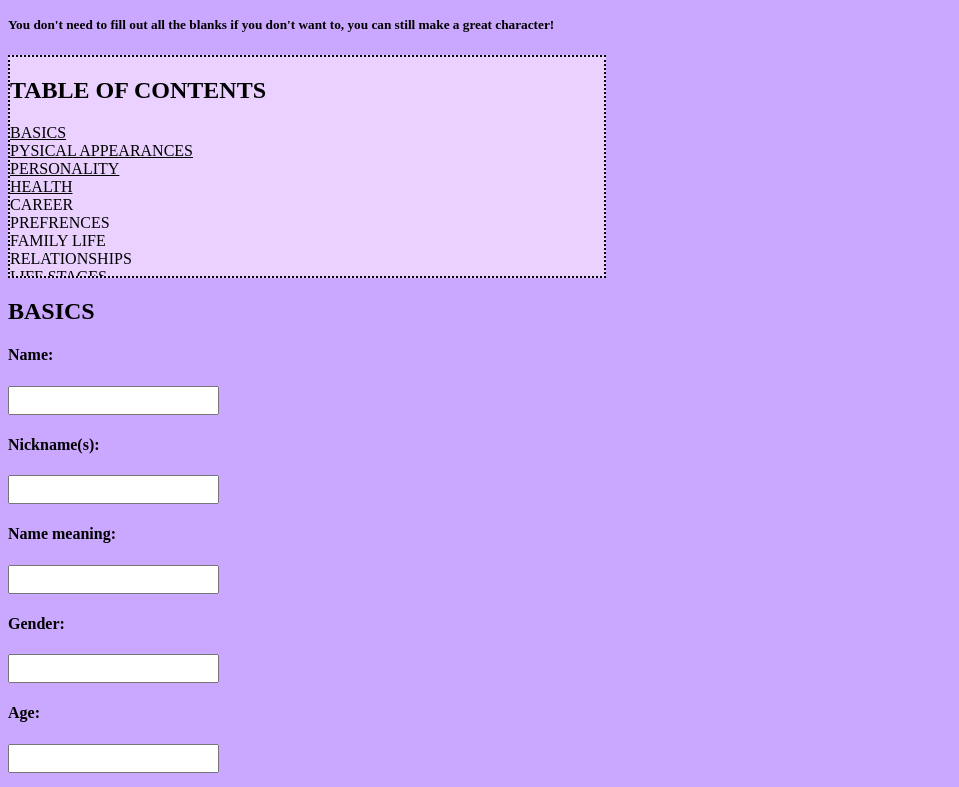
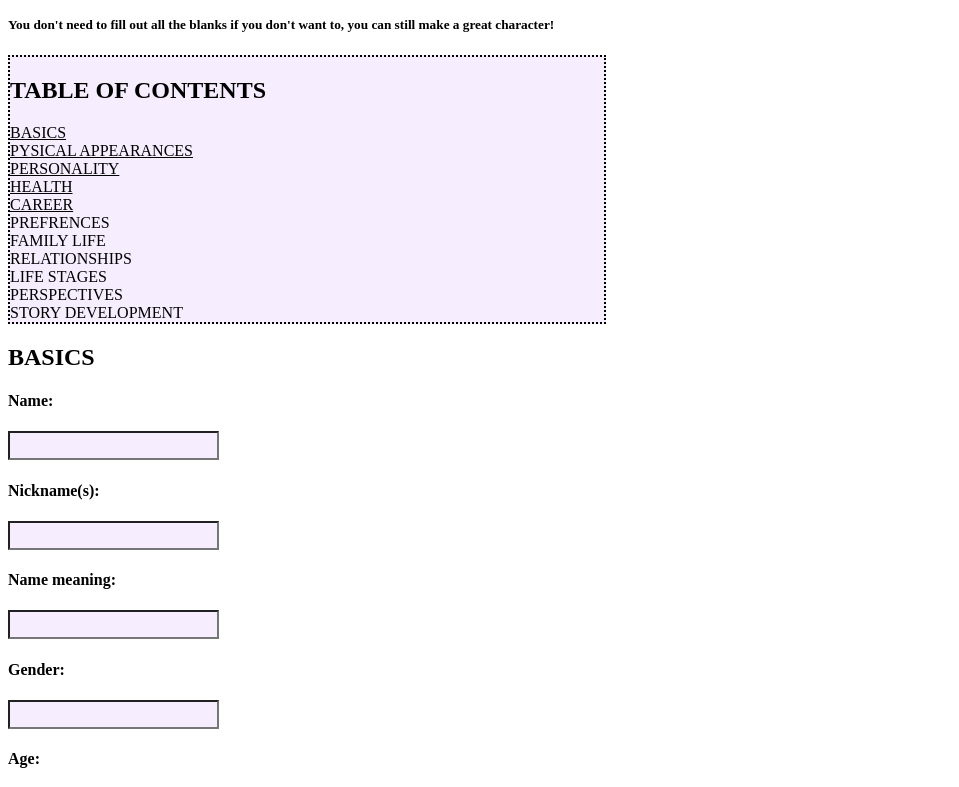
Before and after one commit to sarahobaird/Character-Development, a plain HTML site: page index.html in a window 1280 px wide. Shown: the part 101-888 px from the top of the page, without its empty margins (0-959 px from the left). Drawn offline with Linux system fonts and the light colour scheme.

Commit message:
Update index.html

```diff
--- a/index.html
+++ b/index.html
@@ -5,7 +5,7 @@
         <meta charset="utf-8">
         <style>
             body{
-                background-color: rgb(203, 168, 255);
+
             }
             h1{
                 color: rgb(0, 0, 0);
@@ -16,23 +16,25 @@
             .text-box{
                 padding: 4px;
                 font-size: 15px;
+                background-color: rgb(246, 237, 255);
             }
             a{
                 color: rgb(0, 0, 0);
             }
             a:hover{
-                background-color: rgb(255, 255, 255);
+                background-color: rgb(246, 237, 255);
             }
             .button{
-
+                width:100px;
+                height:40px;
+                font-size:23px;
+                background-color: rgb(212, 189, 255);
             }
             #table-of-contents{
                 border: 2px dotted;
                 width: 47%;
-                background-color: rgb(234, 209, 255);
-                height:219px;
-                overflow: auto;
-            }
+                background-color: rgb(246, 237, 255);
+                }
         </style>
     </head>
     <body>
@@ -46,7 +48,7 @@
     <a href="#pysical-appearances">PYSICAL APPEARANCES</a> <br>
     <a href="#personality">PERSONALITY</a> <br>
     <a href="#health">HEALTH</a> <br>
-    <a>CAREER</a> <br>
+    <a href="#career">CAREER</a> <br>
     <a>PREFRENCES</a> <br>
     <a>FAMILY LIFE</a> <br>
     <a>RELATIONSHIPS</a> <br>
@@ -210,7 +212,7 @@
     <input type="text"class="text-box">
 
     <br>
-    <br><input type="button" class="button" value="SUBMIT">
+    <br><input type="button" class="button" value="SAVE">
 
     <!-- <input onclick="alert('put whatever here')"> -->
     <!-- <input type="text" placeholder="Type here"> -->
```
